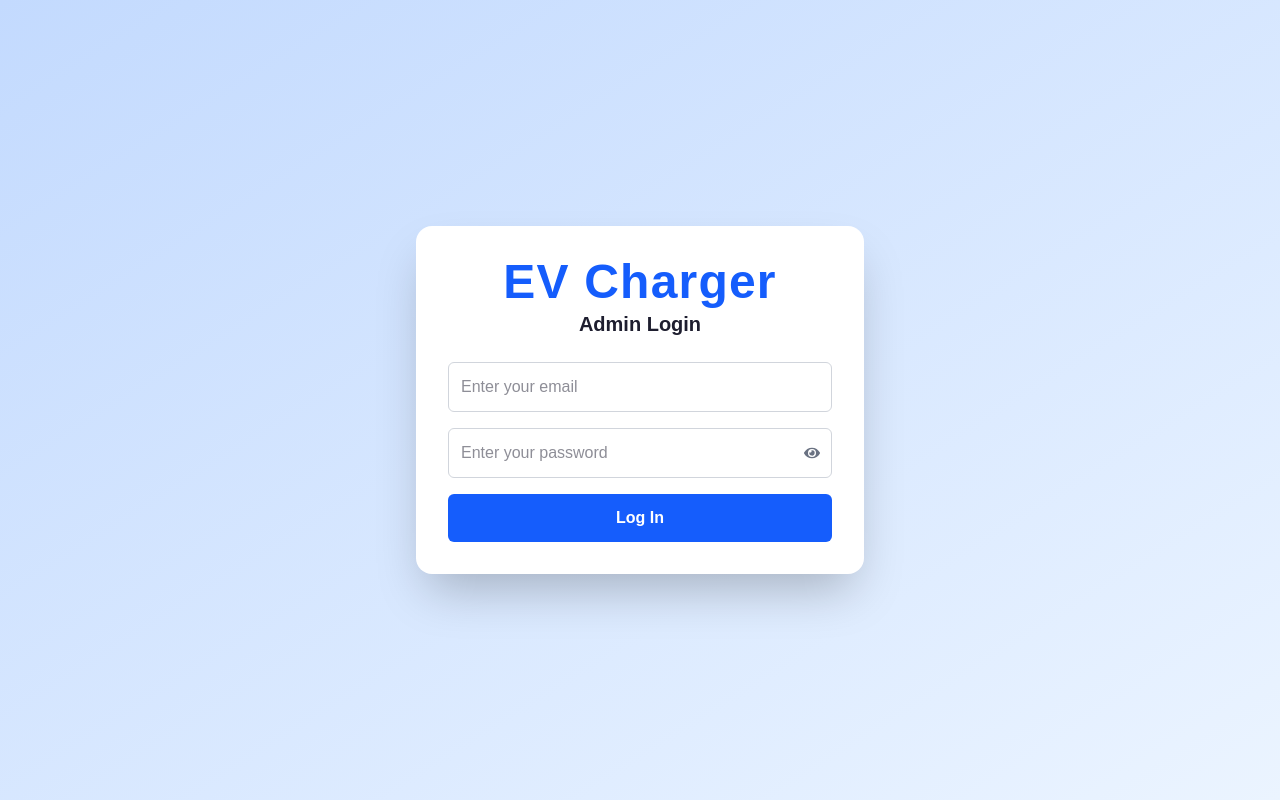
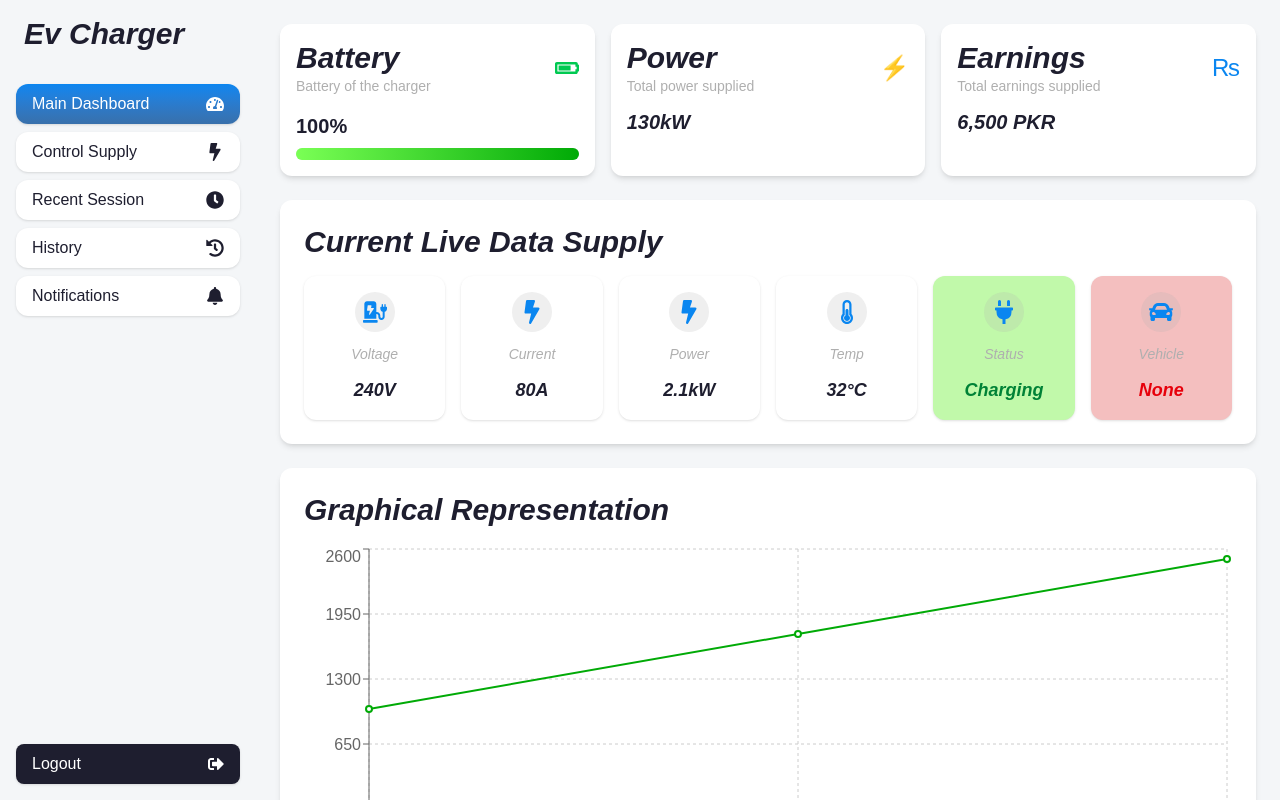
Before and after one commit to Oriancoders/ev_charger_dashboard, a React (Vite) app: page /main-dashboard in a window 1280 px wide. Built offline with nearby package versions, Linux system fonts and the light colour scheme.

Commit message:
pushing router

```diff
--- a/src/App.jsx
+++ b/src/App.jsx
@@ -1,21 +1,21 @@
-import React, { useState } from 'react';
+import React, { useEffect, useState } from 'react';
 import './App.css';
 import Login from './Pages/Login';
 import MainLayout from './Pages/MainLayout';
 import { useGlobalContext } from './GlobalStates/GlobalState';
+import { Route, Routes } from 'react-router-dom';
 
 function App() {
-  const {isLoggedIn} = useGlobalContext()
+
   return (
       <div className="overflow-x-hidden scrollbar-hidden text-[#1E1E2F]">
-      {isLoggedIn ? (
-        <MainLayout />
-      ) : (
-        <>
-        <Login  />
 
-        </>
-      )}
+        <Routes>
+          <Route path="/" element={<Login />} />
+          <Route path="/main-dashboard" element={<MainLayout />} />
+          {/* Add more routes as needed */}
+        </Routes>
+
     </div>
   );
 }
--- a/src/Pages/Login.jsx
+++ b/src/Pages/Login.jsx
@@ -1,6 +1,7 @@
 import { useEffect, useState } from "react";
 import { useGlobalContext } from "../GlobalStates/GlobalState";
 import { FaEye, FaEyeSlash } from "react-icons/fa";
+import { useNavigate } from "react-router-dom";
 
 const Login = () => {
   const { isLoggedIn, setIsLoggedIn } = useGlobalContext();
@@ -8,11 +9,13 @@ const Login = () => {
   const [password, setPassword] = useState("");
   const [showPassword, setShowPassword] = useState(false);
   const [error, setError] = useState("");
+  const navigate = useNavigate();
 
   const handleLogin = () => {
     if (email === "sami@gmail.com" && password === "12345") {
       setIsLoggedIn(true);
-      console.log("logged in hogaya", isLoggedIn);
+      alert("Login successful!");
+      navigate("/main-dashboard");
     } else {
       setError("Incorrect email or password.");
     }
--- a/src/SideBar/SideBar.jsx
+++ b/src/SideBar/SideBar.jsx
@@ -10,6 +10,7 @@ import {
   FaSignOutAlt,
 } from "react-icons/fa";
 import { useGlobalContext } from "../GlobalStates/GlobalState";
+import { useNavigate } from "react-router-dom";
 
 const menuItems = [
   { label: "Main Dashboard", icon: <FaTachometerAlt /> },
@@ -23,6 +24,13 @@ const menuItems = [
 
 const Sidebar = () => {
  const {activeItem, setActiveItem  , setIsLoggedIn} = useGlobalContext()
+ const navigate = useNavigate()
+
+ const logout = () => {
+    setIsLoggedIn(false)
+    navigate("/");
+
+ }
 
   return (
     <div className="w-64 h-screen   bg-[#F4F6F8] shadow-md flex flex-col justify-between ">
@@ -43,7 +51,7 @@ const Sidebar = () => {
         </nav>
       </div>
 
-      <button onClick={() => setIsLoggedIn(false)} className="m-4 justify-between flex items-center gap-2 bg-[#1E1E2F] text-white px-4 py-2 rounded-lg shadow hover:opacity-90 cursor-pointer">
+      <button onClick={() => logout()} className="m-4 justify-between flex items-center gap-2 bg-[#1E1E2F] text-white px-4 py-2 rounded-lg shadow hover:opacity-90 cursor-pointer">
       Logout <FaSignOutAlt />
       </button>
     </div>
--- a/src/main.jsx
+++ b/src/main.jsx
@@ -3,11 +3,14 @@ import { createRoot } from 'react-dom/client'
 import './index.css'
 import App from './App.jsx'
 import { GlobalProvider } from './GlobalStates/GlobalState.jsx'
+import {BrowserRouter} from 'react-router-dom'
 
 createRoot(document.getElementById('root')).render(
   <StrictMode>
-    <GlobalProvider>
+    <BrowserRouter>
+      <GlobalProvider>
      <App />
     </GlobalProvider>
+    </BrowserRouter>
   </StrictMode>,
 )
```
